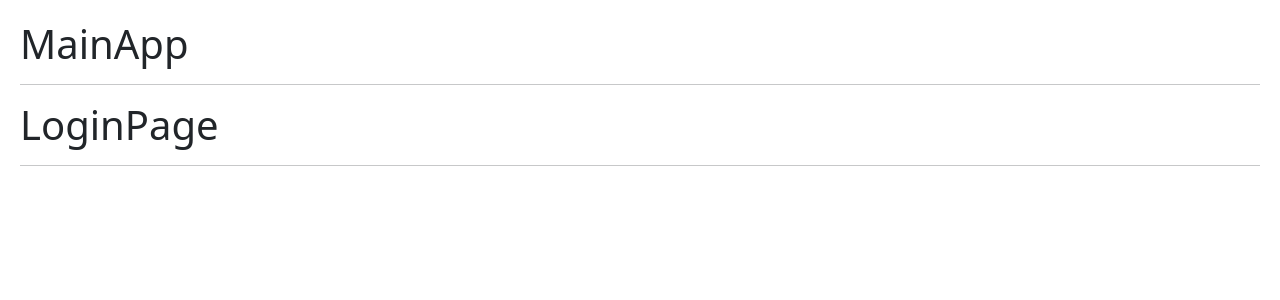
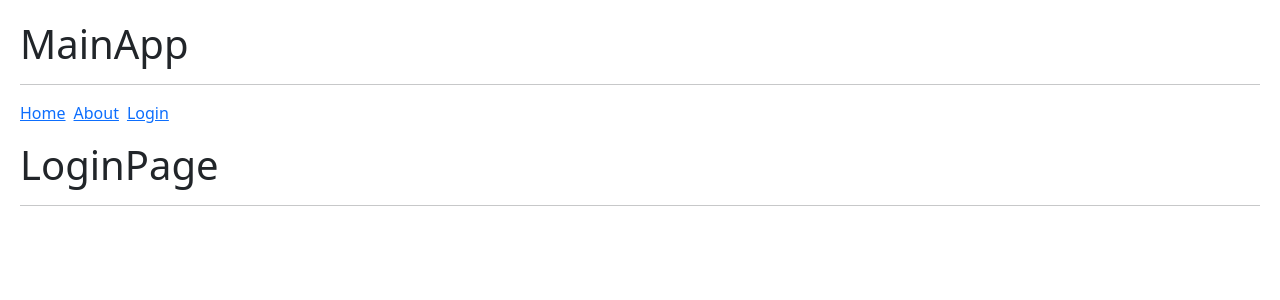
Before and after one commit to EdsonJSF/react-hooks-app, a React (Vite) app: page /login in a window 1280 px wide. Shown: the top 300 px of the page. Built offline with nearby package versions, Linux system fonts and the light colour scheme.

Commit message:
Feat: Create Nav bar

```diff
--- a/src/09-useContext/MainApp.jsx
+++ b/src/09-useContext/MainApp.jsx
@@ -1,11 +1,14 @@
 import { Navigate, Route, Routes } from "react-router-dom";
 import { AboutPage, HomePage, LoginPage } from ".";
+import { NavBar } from "./NavBar";
 
 export const MainApp = () => {
   return (
     <>
       <h1>MainApp</h1>
       <hr />
+
+      <NavBar />
 
       <Routes>
         <Route path="/" element={<HomePage />} />
--- /dev/null
+++ b/src/09-useContext/NavBar.jsx
@@ -0,0 +1,28 @@
+import { NavBarItem } from "./NavBarItem";
+
+const routes = [
+  {
+    path: "/",
+    name: "Home",
+  },
+  {
+    path: "/about",
+    name: "About",
+  },
+  {
+    path: "/login",
+    name: "Login",
+  },
+];
+
+export const NavBar = () => {
+  return (
+    <nav>
+      <ul className="d-flex gap-2 p-0">
+        {routes.map((route) => (
+          <NavBarItem key={route.path} route={route} />
+        ))}
+      </ul>
+    </nav>
+  );
+};
--- /dev/null
+++ b/src/09-useContext/NavBarItem.jsx
@@ -0,0 +1,13 @@
+import { Link } from "react-router-dom";
+import PropTypes from "prop-types";
+
+export const NavBarItem = ({ route }) => {
+  return (
+    <li className="d-block">
+      <Link to={route.path}>{route.name}</Link>
+    </li>
+  );
+};
+NavBarItem.propTypes = {
+  route: PropTypes.object.isRequired,
+};
```
